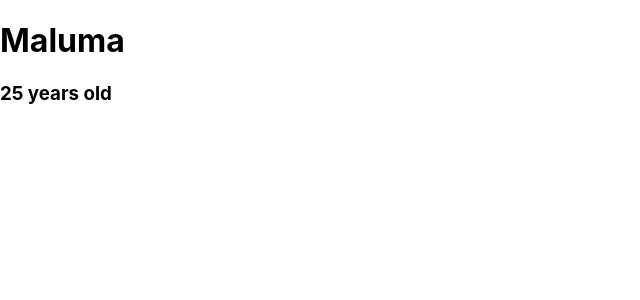
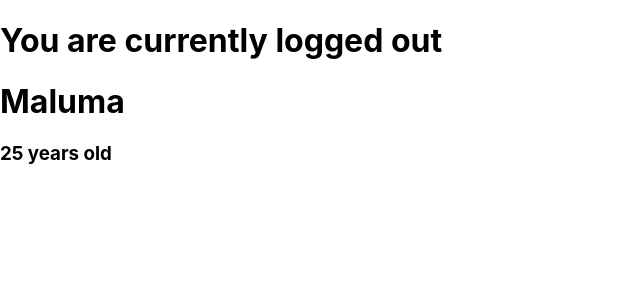
Before and after one commit to jyodying/my-react-app, a React (Create React App) app: page / in a window 1280 px wide. Shown: the top 300 px of the page, without its empty margins (0-640 px from the left). Built offline with nearby package versions, Linux system fonts and the light colour scheme.

Commit message:
State Practice 2

```diff
--- a/src/App.js
+++ b/src/App.js
@@ -79,14 +79,21 @@
 class App extends React.Component {
   constructor() {
     super()
+    // Given a stateless functional component, add state to it
+    // state should have a property called `isLoggedIn` which is a boolean
+    // (true if logged in, false if not)
+    // Then, give your best shot at rendering the word "in" if the user is logged in
+    // or "out" if the user is logged out.
     this.state = {
       name: "Maluma",
-      age: 25
+      age: 25,
+      isLoggedIn: false
     }
   }
   render() {
     return (
       <div>
+        <h1>You are currently logged {this.state.isLoggedIn ? "in" : "out"}</h1>
         <h1>{this.state.name}</h1>
         <h3>{this.state.age} years old</h3>
       </div>
```
